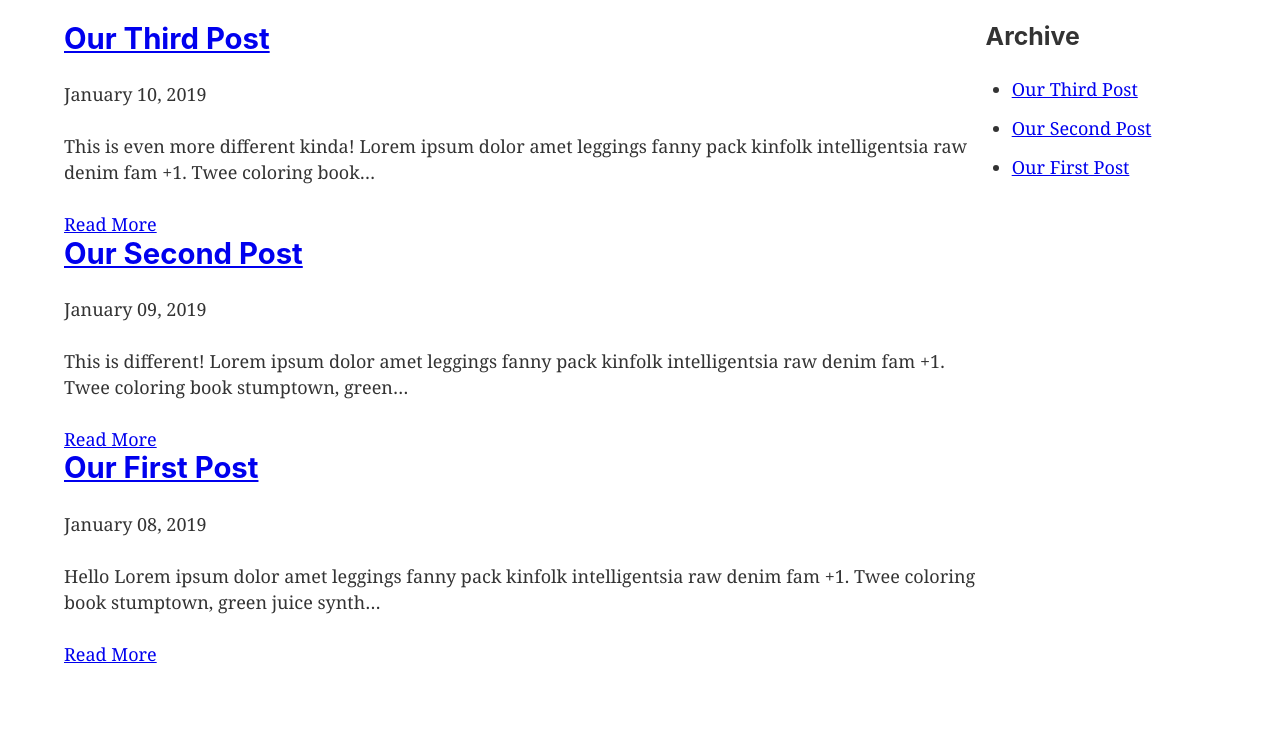
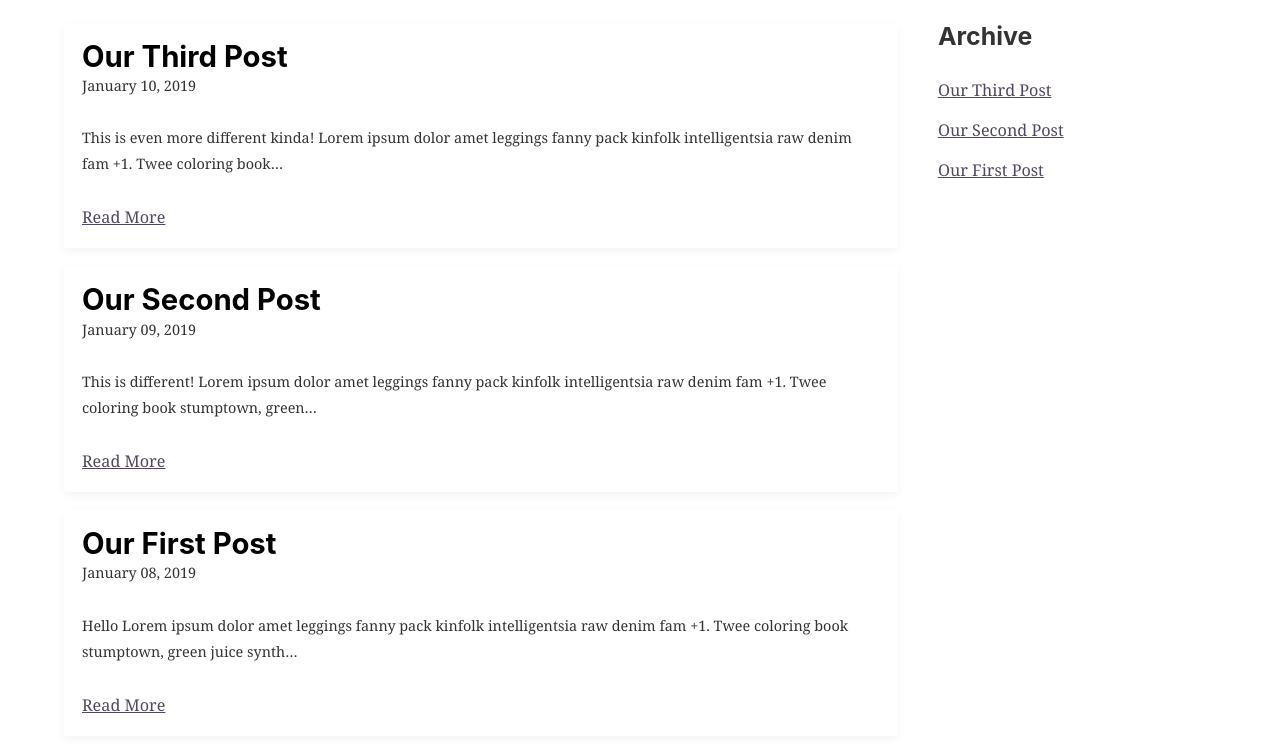
Before and after one commit to Bradiowave/start-gatsby, a Gatsby site in the folder start-gatsby/: page / in a window 1280 px wide. Shown: the part 148-900 px from the top of the page. Before the commit the page ends 815 px from the top, so only its background shows below. Built offline with nearby package versions, Linux system fonts and the light colour scheme; Gatsby itself is replaced by a stand-in of ours.

Commit message:
further style home page

```diff
--- a/start-gatsby/src/components/archive.js
+++ b/start-gatsby/src/components/archive.js
@@ -1,4 +1,5 @@
 import React from 'react'
+import styled from 'styled-components'
 import { StaticQuery, graphql, Link } from 'gatsby'
 
 const POST_ARCHIVE_QUERY = graphql`
@@ -19,6 +20,17 @@ query BlogPostArchive {
 }
 `
 
+const ArchiveList = styled.ul`
+    padding: 0;
+    margin: 0;
+    list-style: none;
+    a {
+        font-size: 0.9rem;
+        text-decoration: underline;
+        color: #524763;
+    }
+`
+
 const Archive = () => (
   <StaticQuery
     query={POST_ARCHIVE_QUERY}
@@ -26,7 +38,7 @@ const Archive = () => (
       <>
         <aside>
             <h3>Archive</h3>
-            <ul>
+            <ArchiveList>
                 {allMarkdownRemark.edges.map(edge => (
                     <li key={edge.node.frontmatter.slug}>
                         <Link to={`/posts${edge.node.frontmatter.slug}`}>
@@ -34,7 +46,7 @@ const Archive = () => (
                         </Link>
                     </li>
                 ))}
-            </ul>
+            </ArchiveList>
         </aside>
       </>
     )}
--- a/start-gatsby/src/components/layout.js
+++ b/start-gatsby/src/components/layout.js
@@ -11,7 +11,8 @@ const MainLayout = styled.main`
   max-width: 90%;
   margin: 0 auto;
   display: grid;
-  grid-template-columns: 4fr 1fr;
+  grid-template-columns: 3fr 1fr;
+  grid-gap: 40px;
 `
 
 const Layout = ({ children }) => (
--- a/start-gatsby/src/components/listing.js
+++ b/start-gatsby/src/components/listing.js
@@ -1,5 +1,6 @@
 import React from 'react'
 import { Link, StaticQuery, graphql } from 'gatsby'
+import styled from 'styled-components'
 
 const LISTING_QUERY = graphql`
     query BlogPostListing {
@@ -21,17 +22,39 @@ const LISTING_QUERY = graphql`
     }
 `
 
+const Post = styled.article`
+    box-shadow: 0px 3px 10px rgba(25, 17, 34, 0.05);
+    padding 1rem;
+    border-radius: 4px;
+    margin-bottom: 1rem;
+    h2 {
+        margin-bottom: 0px;
+    }
+    a {
+        color: #000;
+        text-decoration: none;
+    }
+    p {
+        font-size: 0.8rem;
+    }
+    .read-more {
+        font-size: 0.9rem;
+        text-decoration: underline;
+        color: #524763;
+    }
+`
+
 const Listing = () => (
   <StaticQuery
     query={LISTING_QUERY}
     render={({allMarkdownRemark}) => (
         allMarkdownRemark.edges.map(({node}) => (
-            <article key={node.frontmatter.slug}>
+            <Post key={node.frontmatter.slug}>
                 <Link to={`/posts${node.frontmatter.slug}`}><h2>{node.frontmatter.title}</h2></Link>
                 <p>{node.frontmatter.date}</p>
                 <p>{node.excerpt}</p>
-                <Link to={`/posts${node.frontmatter.slug}`}>Read More</Link>
-            </article>
+                <Link className="read-more" to={`/posts${node.frontmatter.slug}`}>Read More</Link>
+            </Post>
         ))
     )}
   />
```
